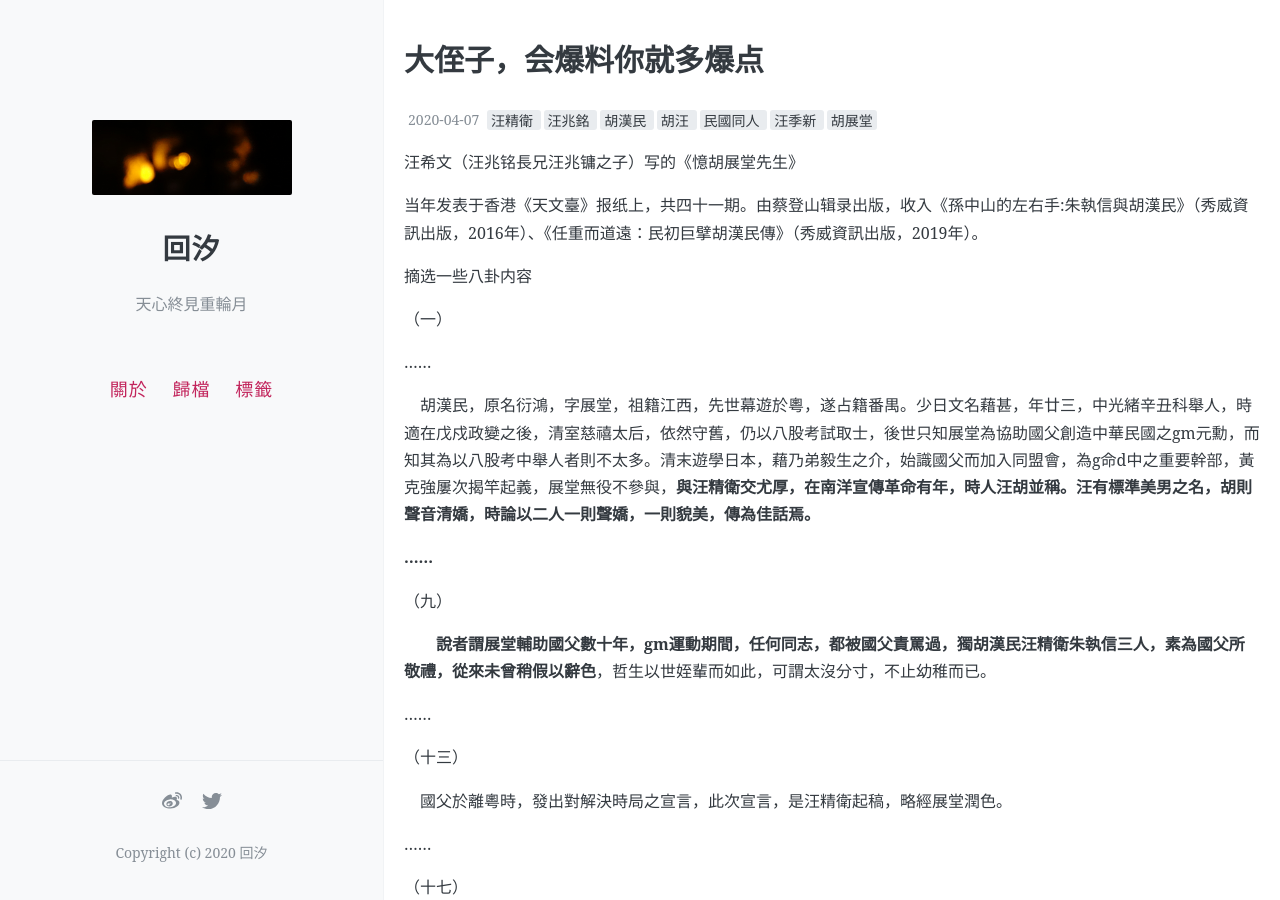
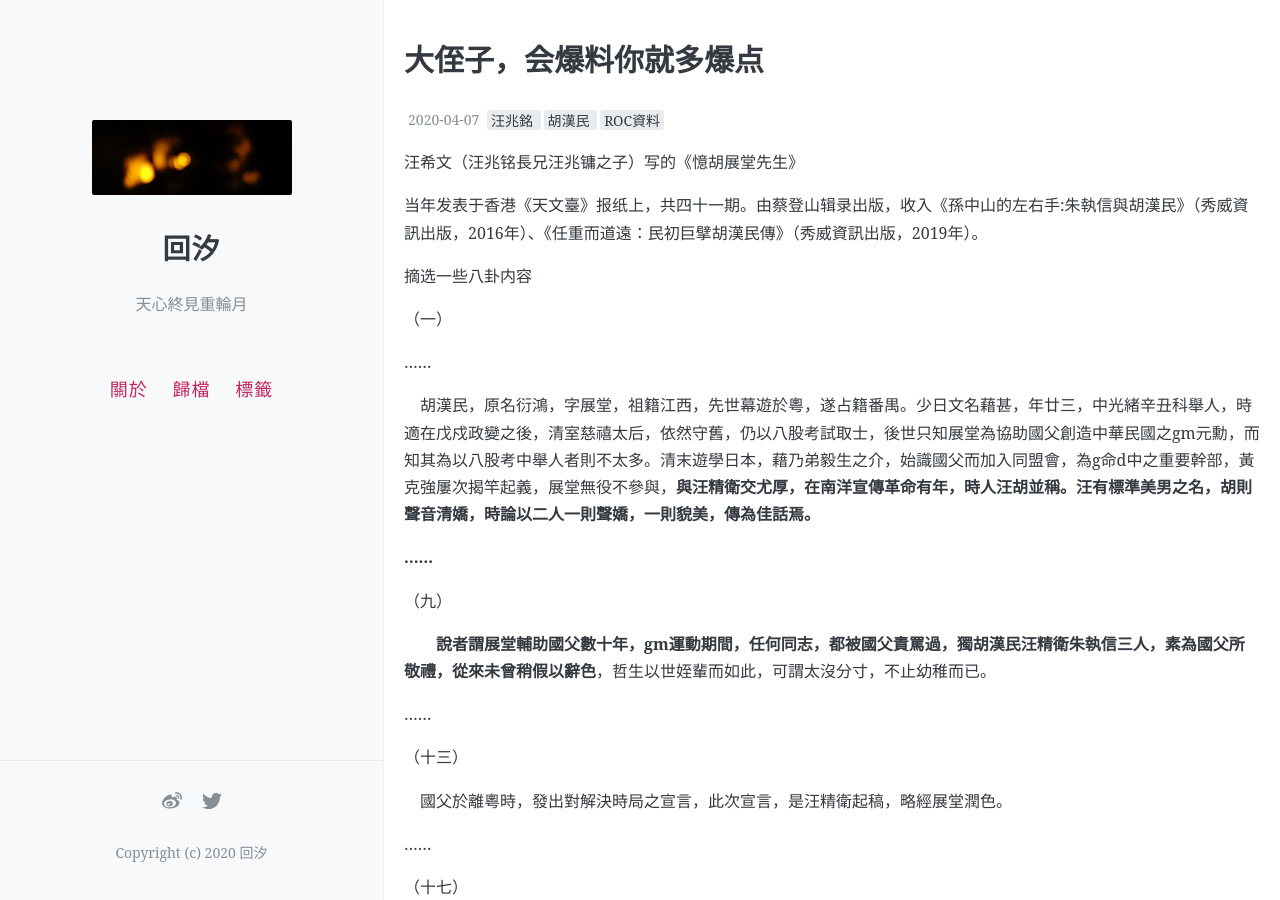
Before and after one commit to kanransya/nami-jetcoaster, a Jekyll site: the page built from _posts/2020-04-07-大侄子，会爆料你就多爆点-21.md, in a window 1280 px wide and 900 px high. Built offline with Jekyll 4.4.1, drawn with Linux system fonts in a browser that asks for light colours; comment, search, counter and statistics services are not loaded.

Commit message:
Update 2020-04-07-大侄子，会爆料你就多爆点-21.md

```diff
--- a/_posts/2020-04-07-大侄子，会爆料你就多爆点-21.md
+++ b/_posts/2020-04-07-大侄子，会爆料你就多爆点-21.md
@@ -2,7 +2,7 @@
 layout: post
 title: 大侄子，会爆料你就多爆点
 date: 2020-04-07 00:11:39
-tags: [汪精衛,汪兆銘,胡漢民,胡汪,民國同人,汪季新,胡展堂]
+tags: [汪兆銘,胡漢民,ROC資料]
 
 ---
 汪希文（汪兆铭長兄汪兆镛之子）写的《憶胡展堂先生》
```
